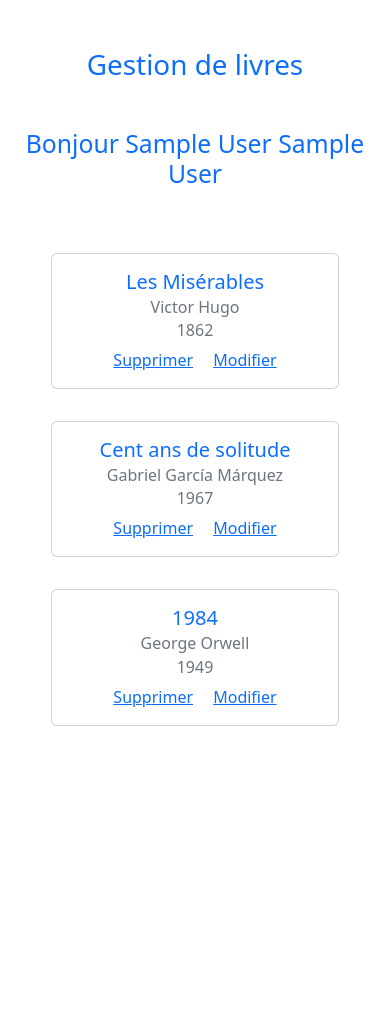
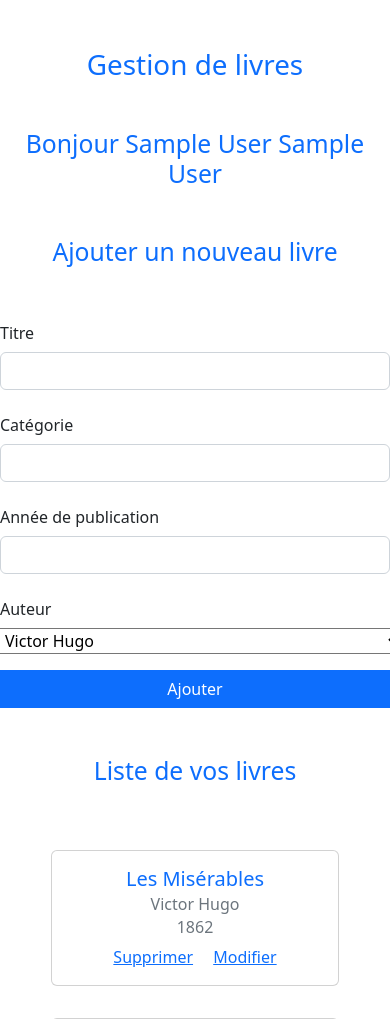
Before and after one commit to sophien13600/ecf-correction, a PHP site: page /views/gestion_livres.php in a window 390 px wide; the page is wider, and only the part inside the window is pictured. Shown: the top 1019 px of that part. Before the commit the page ends 726 px from the top of that part, so only its background shows below. Run offline with PHP 8.4, Linux system fonts and the light colour scheme; the visitor is signed in with stand-in values (Sample User, id 1); data comes from the database, SQL or seed files in the repository.

Commit message:
ajout nouveau livre

```diff
--- /dev/null
+++ b/src/repositories/auteur_repository.php
@@ -0,0 +1,11 @@
+<?php
+
+include_once __DIR__ . "/../config/connection.php";
+
+function find_all_auteurs()
+{
+    $select = 'SELECT * FROM auteurs';
+    $db = get_connection();
+    $req = $db->query($select);
+    return $req->fetchAll();
+}
--- a/src/repositories/livre_repository.php
+++ b/src/repositories/livre_repository.php
@@ -10,7 +10,7 @@ function find_all()
     return $req->fetchAll();
 }
 
-function find_some($n=10)
+function find_some($n = 10)
 {
     $select = "SELECT  l.id, titre, categorie, annee_publication, nom_complet FROM livres l, auteurs a WHERE a.id = l.id_auteur ORDER BY annee_publication LIMIT $n";
     $db = get_connection();
@@ -18,7 +18,6 @@ function find_some($n=10)
     $req->execute();
     return $req->fetchAll();
 }
-
 function find_by_keyword($keyword)
 {
     $select = "SELECT  l.id, titre, categorie, annee_publication, nom_complet
@@ -47,3 +46,35 @@ function delete($id)
     $req->bindValue(":id", $id);
     return $req->execute();
 }
+function find_by_id($id)
+{
+    $select = "SELECT  l.id, titre, categorie, annee_publication FROM livres l WHERE  id = :id";
+    $db = get_connection();
+    $req = $db->prepare($select);
+    $req->bindValue(":id", $id);
+    $req->execute();
+    return $req->fetch();
+}
+function update($id, $titre, $categorie, $annee)
+{
+    $select = "UPDATE livres SET titre = :titre, categorie= :categorie, annee_publication = :annee WHERE  id = :id";
+    $db = get_connection();
+    $req = $db->prepare($select);
+    $req->bindValue(":id", $id);
+    $req->bindValue(":titre", $titre);
+    $req->bindValue(":categorie", $categorie);
+    $req->bindValue(":annee", $annee);
+    $req->execute();
+}
+function save($titre, $categorie, $annee,$id_auteur, $id_admin)
+{
+    $select = "INSERT INTO livres VALUES (NULL, :titre, :categorie, :annee, :idAuteur, :idAdmin)";
+    $db = get_connection();
+    $req = $db->prepare($select);
+    $req->bindValue(":idAdmin", $id_admin);
+    $req->bindValue(":idAuteur", $id_auteur);
+    $req->bindValue(":titre", $titre);
+    $req->bindValue(":categorie", $categorie);
+    $req->bindValue(":annee", $annee);
+    $req->execute();
+}
--- a/src/services/livre_service.php
+++ b/src/services/livre_service.php
@@ -1,6 +1,7 @@
 <?php
 
 include_once __DIR__ .  "/../repositories/livre_repository.php";
+include_once __DIR__ .  "/../repositories/auteur_repository.php";
  // affiche les 10 premiers livres
 function cartes_all_livres($n = 10)
 {
@@ -55,3 +56,14 @@ function admin_cards($livres)
     }
     return $result;
 }
+
+
+function auteurs_select() {
+    $auteurs = find_all_auteurs();
+    $resultat = "<select name='auteur' id=auteur>";
+    foreach ($auteurs as $auteur) {
+        $resultat .= "<option value='$auteur[0]'>$auteur[1]</option>";
+    }
+    $resultat .= "</select>";
+    return $resultat;
+}
--- a/views/gestion_livres.php
+++ b/views/gestion_livres.php
@@ -6,6 +6,7 @@ $id = $_SESSION['idAdmin'];
 $nom = $_SESSION['nom'];
 $prenom = $_SESSION['prenom'];
 $resultat = livres_admin($id);
+$auteurs = auteurs_select();
 ?>
 
 <!DOCTYPE html>
@@ -22,8 +23,38 @@ $resultat = livres_admin($id);
 <body>
     <h1 class="text-center text-primary my-5">Gestion de livres</h1>
     <h2 class="text-center text-primary my-5">Bonjour <?= "$prenom $nom" ?></h2>
+    <h2 class="text-center text-primary my-5">Ajouter un nouveau livre</h2>
+    <form action="../src/controllers/livre_controller.php" method="POST">
+        <div class="mb-3 row">
+            <label for="titre" class="col-sm-2 col-form-label">Titre</label>
+            <div class="col-sm-10">
+                <input type="text" name=titre class="form-control" id="titre">
+            </div>
+        </div>
+        <div class="mb-3 row">
+            <label for="categorie" class="col-sm-2 col-form-label">Catégorie</label>
+            <div class="col-sm-10">
+                <input type="text" name=categorie class="form-control" id="categorie">
+            </div>
+        </div>
+        <div class="mb-3 row">
+            <label for="annee" class="col-sm-2 col-form-label">Année de publication</label>
+            <div class="col-sm-10">
+                <input type="text" name=annee class="form-control" id="annee">
+            </div>
+        </div>
+        <div class="mb-3 row">
+            <label for="auteur" class="col-sm-2 col-form-label">Auteur</label>
+            <?= $auteurs ?>
+        </div>
+        <div class="mb-3 row">
+            <button class="btn btn-primary">
+                Ajouter
+            </button>
+        </div>
 
-
+    </form>
+    <h2 class="text-center text-primary my-5">Liste de vos livres</h2>
     <div class="text-center text-primary my-3 d-flex align-items-center flex-column">
         <?= $resultat ?>
     </div>
```
Also changed, not shown: src/controllers/livre_controller.php (+17 -1 lines), views/modifier_livre.php (added, +51 -0 lines).
